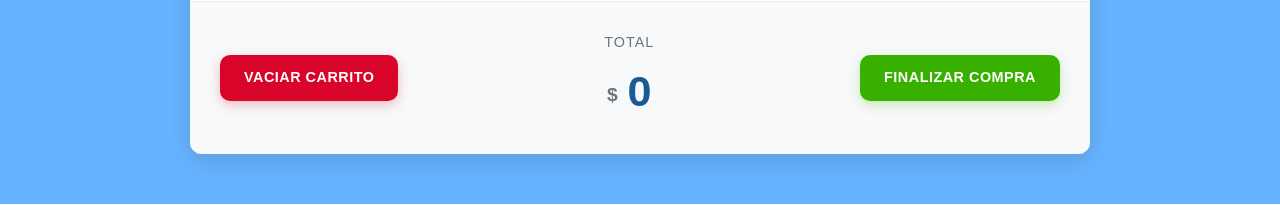
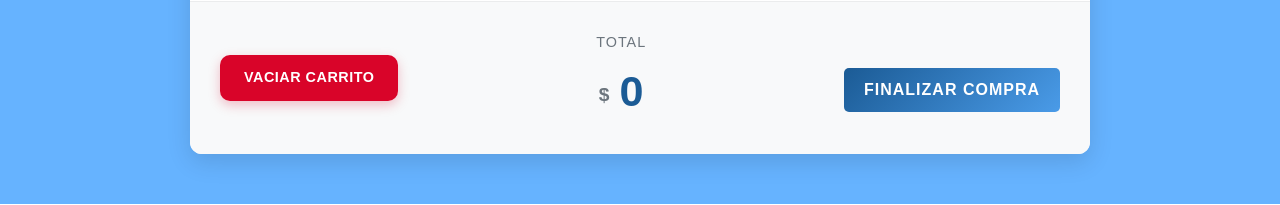
Before and after one commit to DevHector23/Proyecto-CasaKolor1, a Django app: page /carrito in a window 1280 px wide. Shown: the part 351-556 px from the top of the page. Run offline with Django 5.2, Linux system fonts and the light colour scheme.

Commit message:
boton_carrito

```diff
--- a/casaKolor1/templates/carrito.html
+++ b/casaKolor1/templates/carrito.html
@@ -313,6 +313,20 @@
         transform: translateY(-3px);
         box-shadow: 0 6px 16px rgba(56, 176, 0, 0.35);
     }
+#btnFinalizarCompra {
+    width: auto; /* Ajusta el ancho al contenido */
+    padding: 10px 20px; /* Espaciado interno */
+    font-size: 16px; /* Tamaño de letra */
+    border-radius: 5px; /* Bordes redondeados */
+    background-color: #007bff; /* Color azul de Bootstrap */
+    border: none; /* Quitar borde */
+    cursor: pointer; /* Cambiar cursor al pasar */
+    transition: background 0.3s ease;
+}
+
+#btnFinalizarCompra:hover {
+    background-color: #0056b3; /* Color más oscuro al pasar el mouse */
+}
 
     /* Estilos para el total */
     .total-container {
@@ -426,6 +440,7 @@
         color: var(--dark-text);
         margin-bottom: 25px;
     }
+
 </style>
 {% endblock %}
 
@@ -459,7 +474,7 @@
                 <span id="cart-total">0</span>
             </div>
         </div>
-        <button class="btn btn-success btn-custom" id="checkout-btn">
+        <button type="button" class="btn btn-primary" id="btnFinalizarCompra">
             Finalizar Compra
         </button>
     </div>
```
Also changed, not shown: db.sqlite3.
